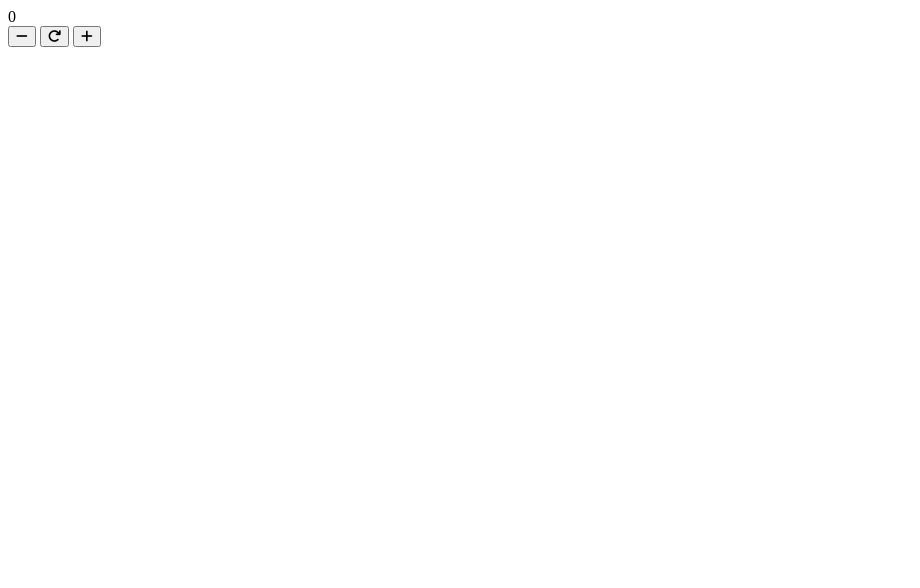
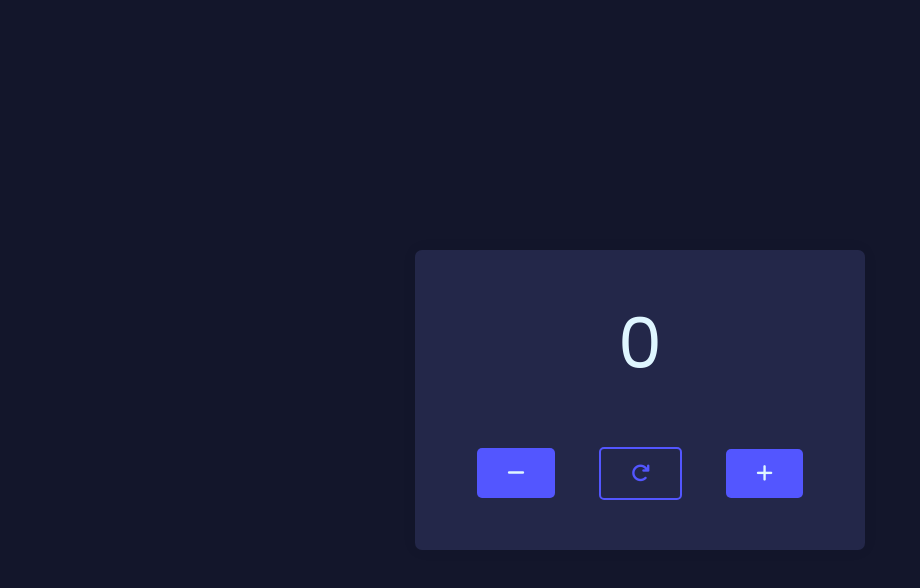
Before and after one commit to mirayatech/Counter, a plain HTML site: page index.html in a window 1280 px wide. Shown: the whole page, without its empty margins (0-920 px from the left). Drawn offline with Linux system fonts and the light colour scheme.

Commit message:
add font and style the counter's layout

```diff
--- a/index.html
+++ b/index.html
@@ -5,6 +5,10 @@
     <meta charset="UTF-8">
     <meta http-equiv="X-UA-Compatible" content="IE=edge">
     <meta name="viewport" content="width=device-width, initial-scale=1.0">
+    <link rel="preconnect" href="https://fonts.googleapis.com">
+    <link rel="preconnect" href="https://fonts.gstatic.com" crossorigin>
+    <link href="https://fonts.googleapis.com/css2?family=Poppins:wght@300;400;500;600;700&display=swap"
+        rel="stylesheet">
     <link rel="stylesheet" href="https://cdnjs.cloudflare.com/ajax/libs/font-awesome/6.1.1/css/all.min.css"
         integrity="sha512-KfkfwYDsLkIlwQp6LFnl8zNdLGxu9YAA1QvwINks4PhcElQSvqcyVLLD9aMhXd13uQjoXtEKNosOWaZqXgel0g=="
         crossorigin="anonymous" referrerpolicy="no-referrer" />
@@ -15,8 +19,8 @@
 <body>
 
     <div class="counter">
-
-        <label id="coutlabel">0</label> <br>
+        <label id="countlabel">0</label>
+        <div class="counter__btn">
             <button id="decrease__btn" aria-label="decrease">
                 <i class="fa-solid fa-minus"></i>
             </button>
@@ -26,11 +30,8 @@
             <button id="increase__btn" aria-label="increase">
                 <i class="fa-solid fa-plus"></i>
             </button>
-
         </div>
-
-
-
+    </div>
 
 
     <script src="app.js"></script>
--- a/style.css
+++ b/style.css
@@ -0,0 +1,86 @@
+:root {
+  --body-color: #13162b;
+  --main-color: #5356ff;
+  --item-color: #dff6ff;
+}
+
+* {
+  margin: 0;
+  padding: 0;
+  box-sizing: border-box;
+  font-family: "Poppins", sans-serif;
+}
+
+body {
+  color: var(--item-color);
+  background: var(--body-color);
+  text-align: center;
+  display: flex;
+  justify-content: center;
+  align-items: center;
+}
+
+.counter {
+  margin-top: 250px;
+  display: flex;
+  flex-direction: column;
+  justify-content: center;
+  align-items: center;
+  width: 450px;
+  height: 300px;
+  border-radius: 7px;
+  background: #232749;
+  box-shadow: 0 0 1rem rgba(0, 0, 0, 0.05);
+}
+
+.counter label {
+  margin-bottom: 50px;
+  color: var(--item-color);
+  font-size: calc(70 / 16 * 1rem);
+}
+.counter__btn button {
+  padding: 10px 30px;
+  margin: 0 20px 10px 20px;
+  cursor: pointer;
+  transition: all 0.5s ease;
+}
+
+.counter__btn button i {
+  transition: all 0.7s ease;
+}
+
+.counter__btn #decrease__btn {
+  color: var(--item-color);
+  background: var(--main-color);
+  border: none;
+  border-radius: 5px;
+  font-size: calc(20 / 16 * 1rem);
+  font-weight: 700;
+}
+
+.counter__btn #reset__btn {
+  color: var(--main-color);
+  background: none;
+  border: 2.5px solid var(--main-color);
+  border-radius: 5px;
+  font-size: calc(19 / 16 * 1rem);
+  font-weight: 700;
+}
+
+.counter__btn #increase__btn {
+  color: var(--item-color);
+  background: var(--main-color);
+  border: none;
+  border-radius: 5px;
+  font-size: calc(19 / 16 * 1rem);
+  font-weight: 700;
+}
+
+.counter__btn #decrease__btn:hover,
+.counter__btn #increase__btn:hover {
+  background: #5656ffd5;
+}
+
+.counter__btn #reset__btn:hover i {
+  transform: rotate(180deg);
+}
```
Lines whose indentation alone changed are shown as unchanged.
